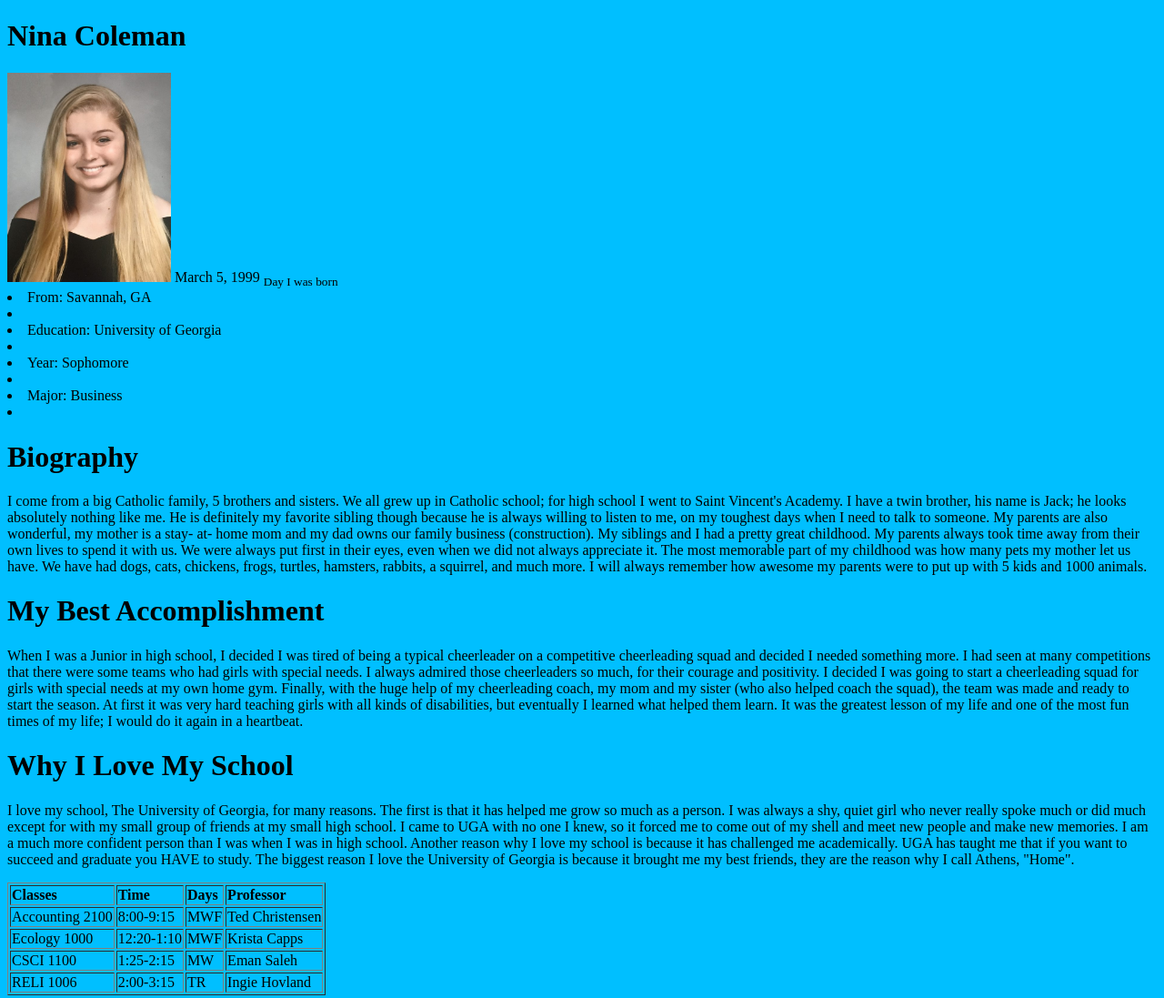
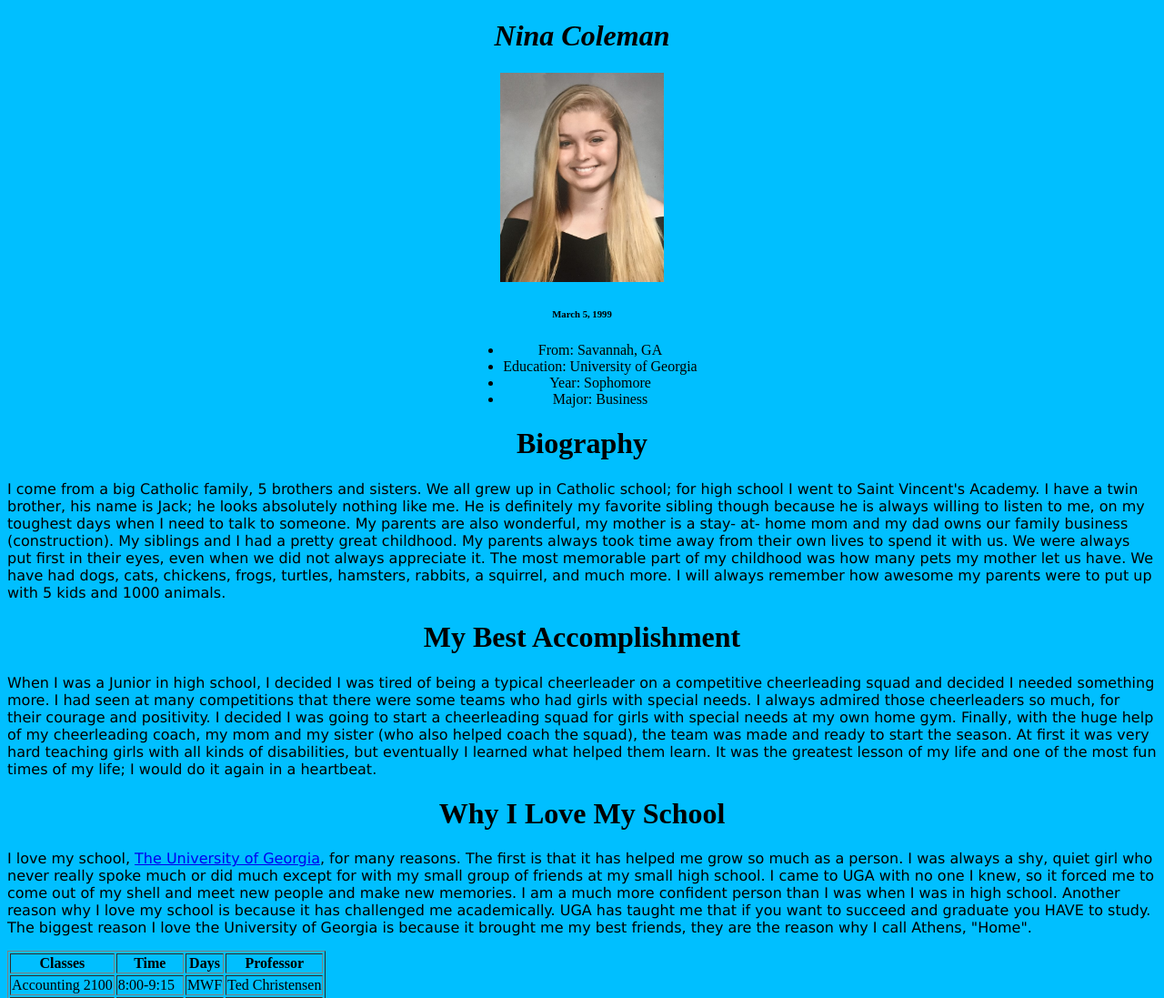
Before and after one commit to addie3599/ninacoleman.github.io, a plain HTML site: page index.html in a window 1280 px wide. Shown: the top 1097 px of the page at 91% size. Drawn offline with Linux system fonts and the light colour scheme.

Commit message:
Update and rename Web Page project.html to index.html

```diff
--- a/Web Page project.html
+++ b/index.html
@@ -5,34 +5,38 @@
 <title> </title>
 <style type="text/css">
 Body{background-color:#00BFFF}
+h1{text-align:center;}
+ul { display:table; margin:0 auto;}
 </style>
 </head>
-<h1> Nina Coleman </h1>
-<img src = "mypic.jpg" width="180" height="230">
-
 <body>
-<time> March 5, 1999 </time>
-<sub>Day I was born</sub>
-<li> From: Savannah, GA <li>
-<li> Education: University of Georgia <li>
-<li> Year: Sophomore <li>
-<li> Major: Business <li>
+<h1> <i>Nina Coleman</i> </h1>
+<div style="text-align:center">
+<img src = "mypic.jpg" width="180" height="230" alt="My photo">
+<br>
+<h6> March 5, 1999 </h6>
+<ul style="align:center">
+<li> From: Savannah, GA </li>
+<li> Education: University of Georgia </li>
+<li> Year: Sophomore </li>
+<li> Major: Business </li>
+</ul>
 <h1> Biography </h1>
-
-<P> 	        I come from a big Catholic family, 5 brothers and sisters. We all grew up in Catholic school; for high school I went to Saint Vincent's Academy.
+</div>
+<P style="font-family:Verdana;"> I come from a big Catholic family, 5 brothers and sisters. We all grew up in Catholic school; for high school I went to Saint Vincent's Academy.
 I have a twin brother, his name is Jack; he looks absolutely nothing like me. He is definitely my favorite sibling though because he is always willing to listen to me, on my toughest days when I need to talk to someone.
  My parents are also wonderful, my mother is a stay- at- home mom and my dad owns our family business (construction). My siblings and I had a pretty great childhood. My parents always took time away from their own lives to spend it with us.
  We were always put first in their eyes, even when we did not always appreciate it.
  The most memorable part of my childhood was how many pets my mother let us have. We have had dogs, cats, chickens, frogs, turtles, hamsters, rabbits, a squirrel, and much more.
  I will always remember how awesome my parents were to put up with 5 kids and 1000 animals. </P>
 <h1> My Best Accomplishment </h1>
-<P> When I was a Junior in high school, I decided I was tired of being a typical cheerleader on a competitive cheerleading squad and decided I needed something more.
+<P style="font-family:Verdana;"> When I was a Junior in high school, I decided I was tired of being a typical cheerleader on a competitive cheerleading squad and decided I needed something more.
 I had seen at many competitions that there were some teams who had girls with special needs. I always admired those cheerleaders so much, for their courage and positivity.
 I decided I was going to start a cheerleading squad for girls with special needs at my own home gym. Finally, with the huge help of my cheerleading coach, my mom and my sister (who also helped coach the squad), the team was made and ready to start the season.
 At first it was very hard teaching girls with all kinds of disabilities, but eventually I learned what helped them learn.
 It was the greatest lesson of my life and one of the most fun times of my life; I would do it again in a heartbeat. </P>
  <h1> Why I Love My School </h1>
- <P> I love my school, The University of Georgia, for many reasons. The first is that it has helped me grow so much as a person. I was always a shy, quiet girl who never really spoke much or did much except for with my small group of friends at my small high school.
+ <P style="font-family:Verdana;"> I love my school, <a href="https://www.uga.edu/">The University of Georgia</a>, for many reasons. The first is that it has helped me grow so much as a person. I was always a shy, quiet girl who never really spoke much or did much except for with my small group of friends at my small high school.
   I came to UGA with no one I knew, so it forced me to come out of my shell and meet new people and make new memories. I am a much more confident person than I was when I was in high school. Another reason why I love my school is because it has challenged me academically.
  UGA has taught me that if you want to succeed and graduate you HAVE to study. The biggest reason I love the University of Georgia is because it brought me my best friends, they are the reason why I call Athens, "Home". </P>
 
@@ -68,6 +72,5 @@ It was the greatest lesson of my life and one of the most fun times of my life;
 	<td>Ingie Hovland</td>
 	</table>
 
-
+  </body>
 </html>
- </body>
```
